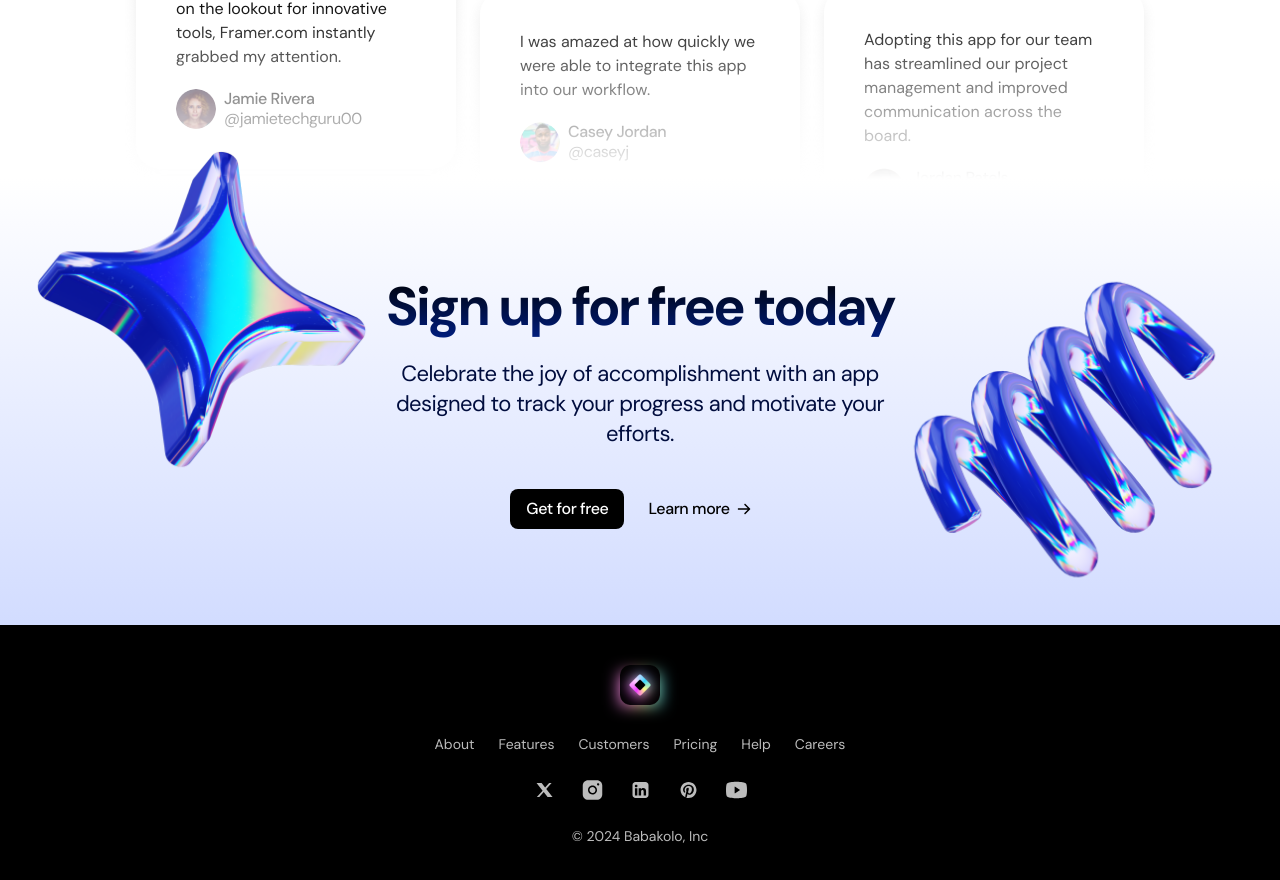
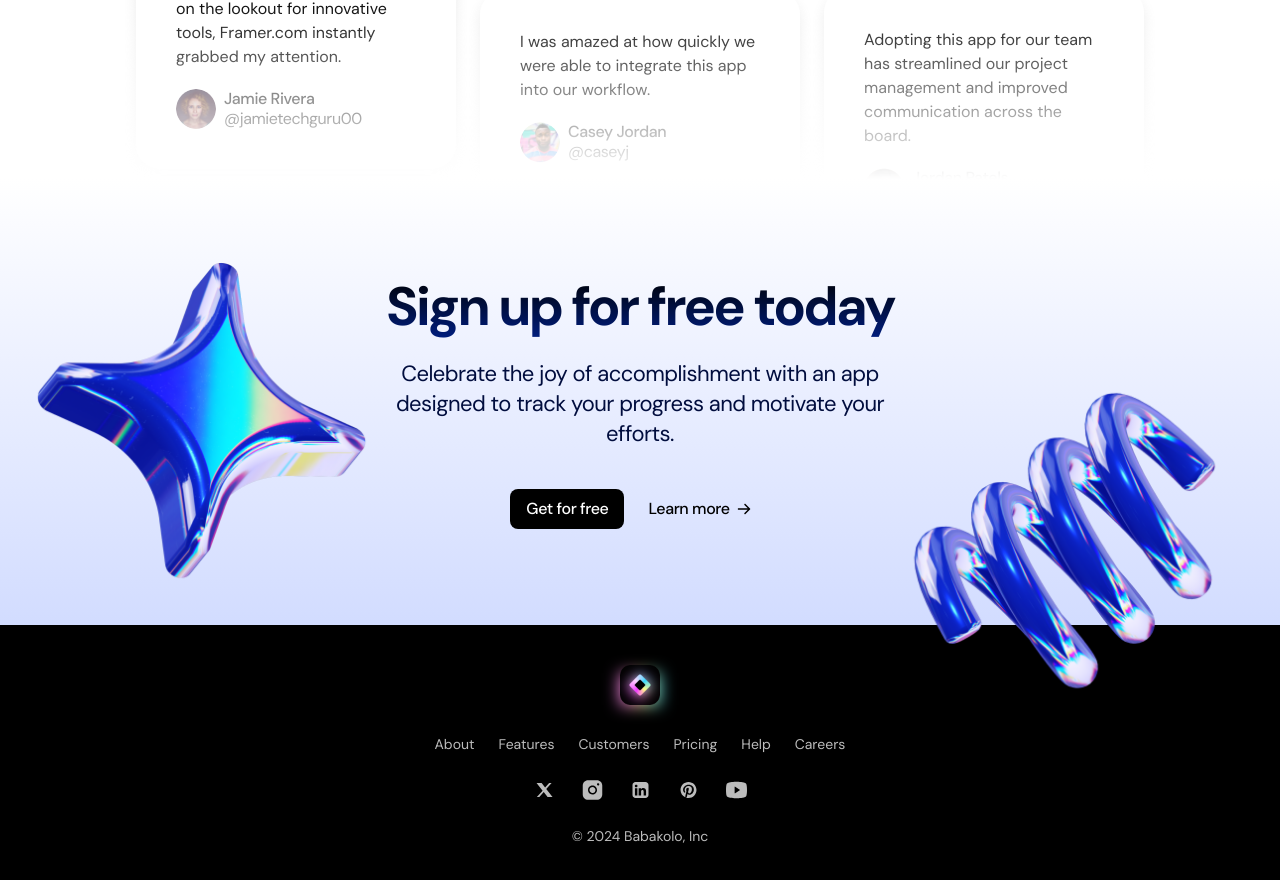
Before and after one commit to usmansbk/saas-landing-example-light, a Next.js app: page / in a window 1280 px wide. Shown: the part 4113-4993 px from the top of the page. Built offline with nearby package versions, Linux system fonts and the light colour scheme.

Commit message:
animate cta

```diff
--- a/src/app/sections/CallToAction.tsx
+++ b/src/app/sections/CallToAction.tsx
@@ -1,11 +1,25 @@
+"use client";
 import ArrowRight from "@/assets/icons/arrow-right.svg";
 import springImage from "@/assets/images/spring.png";
 import starImage from "@/assets/images/star.png";
-import Image from "next/image";
+import { motion, useScroll, useTransform } from "motion/react";
+import { useRef } from "react";
 
 export default function CallToAction() {
+  const sectionRef = useRef<HTMLElement>(null);
+
+  const { scrollYProgress } = useScroll({
+    target: sectionRef,
+    offset: ["start end", "end start"],
+  });
+
+  const translateY = useTransform(scrollYProgress, [0, 1], [150, -150]);
+
   return (
-    <section className="bg-gradient-to-b from-white to-[#d2dcff] py-24 overflow-x-clip">
+    <section
+      ref={sectionRef}
+      className="bg-gradient-to-b from-white to-[#d2dcff] py-24 overflow-x-clip"
+    >
       <div className="container">
         <div className="section-heading relative">
           <h2 className="section-title">Sign up for free today</h2>
@@ -13,17 +27,23 @@
             Celebrate the joy of accomplishment with an app designed to track
             your progress and motivate your efforts.
           </p>
-          <Image
-            src={starImage}
+          <motion.img
+            src={starImage.src}
             alt="Star Image"
             width={360}
             className="hidden md:block absolute -left-[350px] -top-[137px]"
+            style={{
+              translateY,
+            }}
           />
-          <Image
-            src={springImage}
+          <motion.img
+            src={springImage.src}
             alt="Spring Image"
             width={360}
             className="hidden md:block absolute -right-[331px] -top-[19px]"
+            style={{
+              translateY,
+            }}
           />
         </div>
         <div className="flex gap-2 mt-10 justify-center">
```
